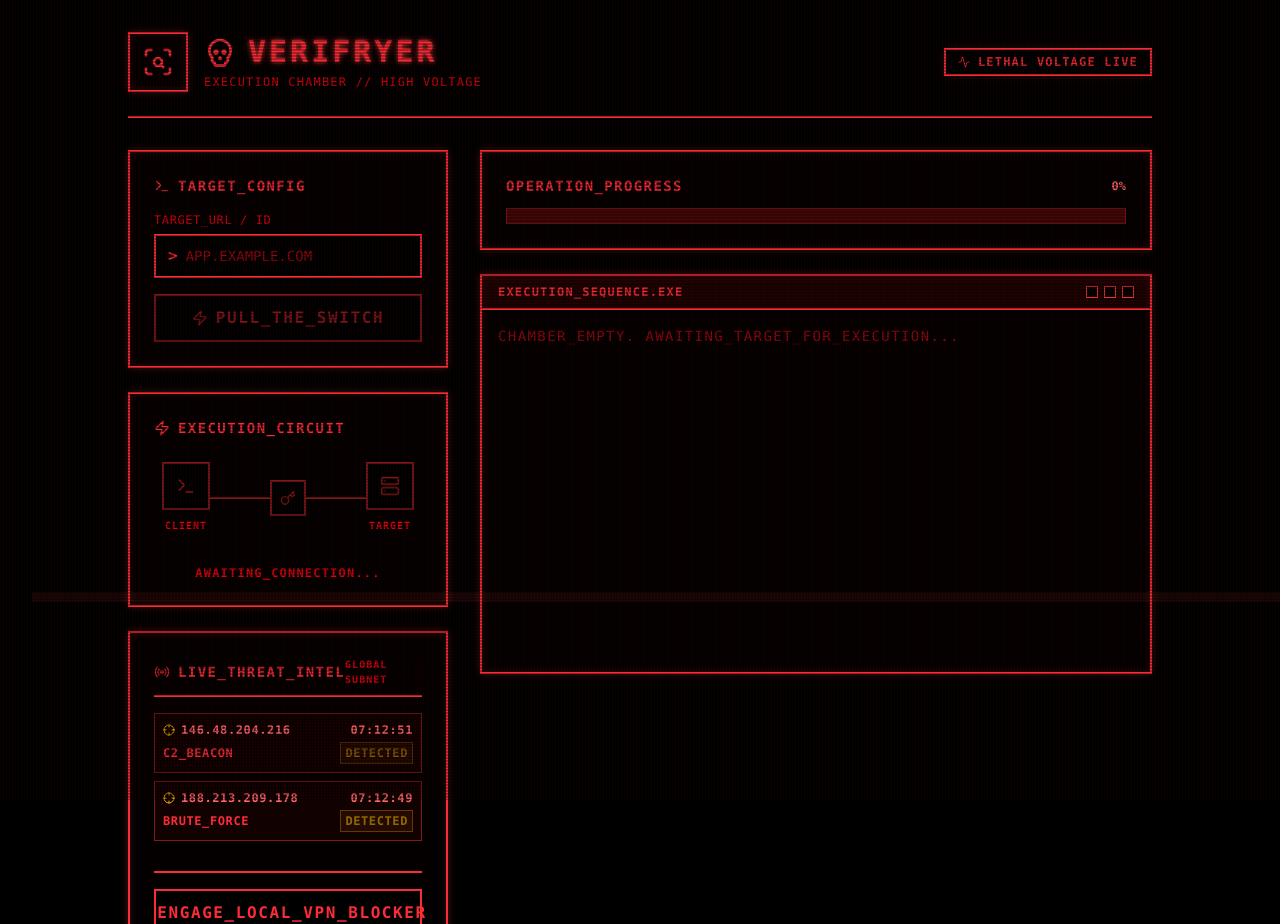
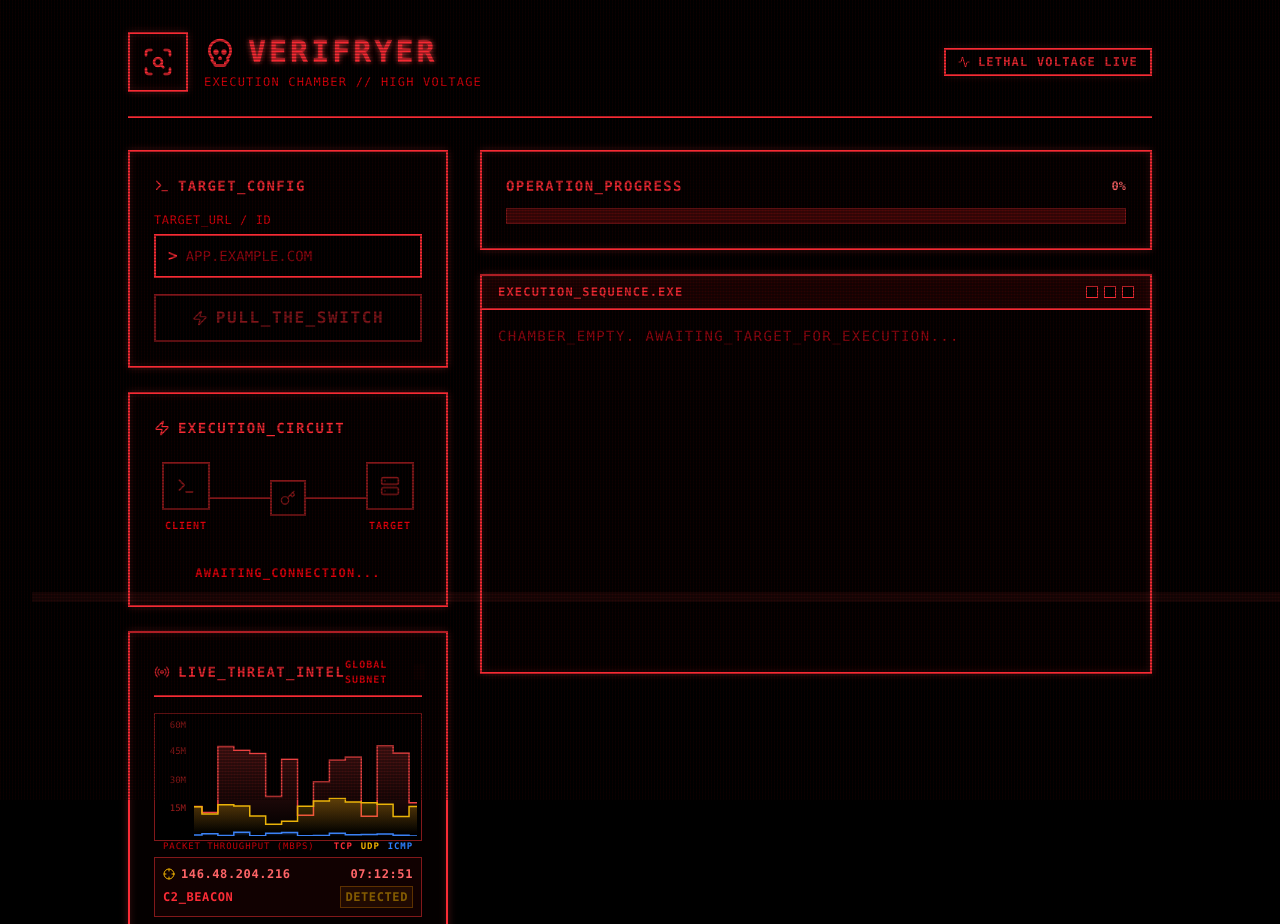
Before and after one commit to DJHilton1995/Verifry, a React (Vite) app: page / in a window 1280 px wide. Shown: the top 924 px of the page. Built offline with nearby package versions, Linux system fonts and the light colour scheme.

Commit message:
awesome app

```diff
--- a/src/App.tsx
+++ b/src/App.tsx
@@ -7,7 +7,7 @@ import {
   Shield, Lock, Server, Terminal, CheckSquare, AlertTriangle, Zap, Key, ShieldAlert, Loader2, ScanSearch, X, Download, Skull, Flame, Activity,
   WifiOff, Radio, Crosshair, ShieldBan
 } from 'lucide-react';
-import { PieChart, Pie, Cell, ResponsiveContainer, Tooltip } from 'recharts';
+import { PieChart, Pie, Cell, ResponsiveContainer, Tooltip, AreaChart, Area, XAxis, YAxis } from 'recharts';
 import { initAudio, updateGeigerProgress, stopGeiger, playStaticDischarge } from './utils/audio';
 
 type ScanPhase = 'idle' | 'handshake' | 'scanning' | 'complete';
@@ -37,6 +37,13 @@ interface ThreatEvent {
   timestamp: Date;
 }
 
+interface ThroughputData {
+  time: string;
+  tcp: number;
+  udp: number;
+  icmp: number;
+}
+
 // Using dynamic vulnerabilities from the real backend instead of mocks
 
 export default function App() {
@@ -48,6 +55,39 @@ export default function App() {
 
   const [threatFeed, setThreatFeed] = useState<ThreatEvent[]>([]);
   const [vpnActive, setVpnActive] = useState(false);
+
+  const [throughputData, setThroughputData] = useState<ThroughputData[]>(() => {
+    return Array.from({ length: 15 }).map((_, i) => ({
+      time: new Date(Date.now() - (15 - i) * 1000).toLocaleTimeString([], { hour12: false, second: '2-digit', minute: '2-digit' }),
+      tcp: parseFloat((Math.random() * 40 + 10).toFixed(2)),
+      udp: parseFloat((Math.random() * 15 + 5).toFixed(2)),
+      icmp: parseFloat((Math.random() * 2).toFixed(2)),
+    }));
+  });
+
+  // Throughput Simulator Effect
+  useEffect(() => {
+    const interval = setInterval(() => {
+      setThroughputData(prev => {
+        const now = new Date();
+        const timeStr = now.toLocaleTimeString([], { hour12: false, second: '2-digit', minute: '2-digit' });
+
+        const baseTcp = vpnActive ? Math.random() * 5 + 2 : Math.random() * 40 + 10;
+        const baseUdp = vpnActive ? Math.random() * 2 : Math.random() * 15 + 5;
+        const baseIcmp = vpnActive ? 0 : Math.random() * 2;
+
+        const next = [...prev, {
+          time: timeStr,
+          tcp: parseFloat(baseTcp.toFixed(2)),
+          udp: parseFloat(baseUdp.toFixed(2)),
+          icmp: parseFloat(baseIcmp.toFixed(2)),
+        }];
+
+        return next.length > 15 ? next.slice(next.length - 15) : next;
+      });
+    }, 1000);
+    return () => clearInterval(interval);
+  }, [vpnActive]);
 
   // Live Threat Feed Simulation
   useEffect(() => {
@@ -356,7 +396,7 @@ export default function App() {
             </div>
 
             {/* Local VPN & Threat Feed Simulator */}
-            <div className="bg-black border-2 border-red-500 p-6 neon-border flex flex-col h-[380px]">
+            <div className="bg-black border-2 border-red-500 p-6 neon-border flex flex-col h-[550px]">
               <div className="flex items-center justify-between mb-4 border-b-2 border-red-500 pb-2">
                 <h2 className="text-sm font-bold text-red-500 flex items-center gap-2 uppercase tracking-widest">
                   <Radio className="w-4 h-4 animate-pulse" /> Live_Threat_Intel
@@ -365,6 +405,46 @@ export default function App() {
                   <span className="text-[10px] text-red-600 font-bold uppercase tracking-widest">Global Subnet</span>
                   <div className="w-2 h-2 bg-red-500 animate-ping"></div>
                 </div>
+              </div>
+
+              {/* Throughput Chart */}
+              <div className="h-32 mb-4 border border-red-900 bg-black p-1">
+                 <ResponsiveContainer width="100%" height="100%">
+                   <AreaChart data={throughputData} margin={{ top: 5, right: 0, left: -25, bottom: 0 }}>
+                     <defs>
+                       <linearGradient id="colorTcp" x1="0" y1="0" x2="0" y2="1">
+                         <stop offset="5%" stopColor="#ef4444" stopOpacity={0.3}/>
+                         <stop offset="95%" stopColor="#ef4444" stopOpacity={0}/>
+                       </linearGradient>
+                       <linearGradient id="colorUdp" x1="0" y1="0" x2="0" y2="1">
+                         <stop offset="5%" stopColor="#eab308" stopOpacity={0.3}/>
+                         <stop offset="95%" stopColor="#eab308" stopOpacity={0}/>
+                       </linearGradient>
+                       <linearGradient id="colorIcmp" x1="0" y1="0" x2="0" y2="1">
+                         <stop offset="5%" stopColor="#3b82f6" stopOpacity={0.3}/>
+                         <stop offset="95%" stopColor="#3b82f6" stopOpacity={0}/>
+                       </linearGradient>
+                     </defs>
+                     <XAxis dataKey="time" hide />
+                     <YAxis stroke="#991b1b" fontSize={9} tickFormatter={(val) => `${val}M`} axisLine={false} tickLine={false} />
+                     <Tooltip
+                       contentStyle={{ backgroundColor: 'rgba(0,0,0,0.9)', borderColor: '#ef4444', color: '#ef4444', fontSize: '10px' }}
+                       itemStyle={{ color: '#ef4444', padding: '2px 0' }}
+                       labelStyle={{ display: 'none' }}
+                     />
+                     <Area type="step" dataKey="tcp" stroke="#ef4444" strokeWidth={1.5} fillOpacity={1} fill="url(#colorTcp)" isAnimationActive={false} />
+                     <Area type="step" dataKey="udp" stroke="#eab308" strokeWidth={1.5} fillOpacity={1} fill="url(#colorUdp)" isAnimationActive={false} />
+                     <Area type="step" dataKey="icmp" stroke="#3b82f6" strokeWidth={1.5} fillOpacity={1} fill="url(#colorIcmp)" isAnimationActive={false} />
+                   </AreaChart>
+                 </ResponsiveContainer>
+                 <div className="flex justify-between items-center text-[9px] uppercase tracking-widest text-red-700 mt-1 px-1">
+                    <span>Packet Throughput (Mbps)</span>
+                    <div className="flex gap-2 font-bold">
+                       <span className="text-red-500">TCP</span>
+                       <span className="text-yellow-500">UDP</span>
+                       <span className="text-blue-500">ICMP</span>
+                    </div>
+                 </div>
               </div>
 
               <div className="flex-1 overflow-y-auto space-y-2 mb-4 scrollbar-hide">
```
